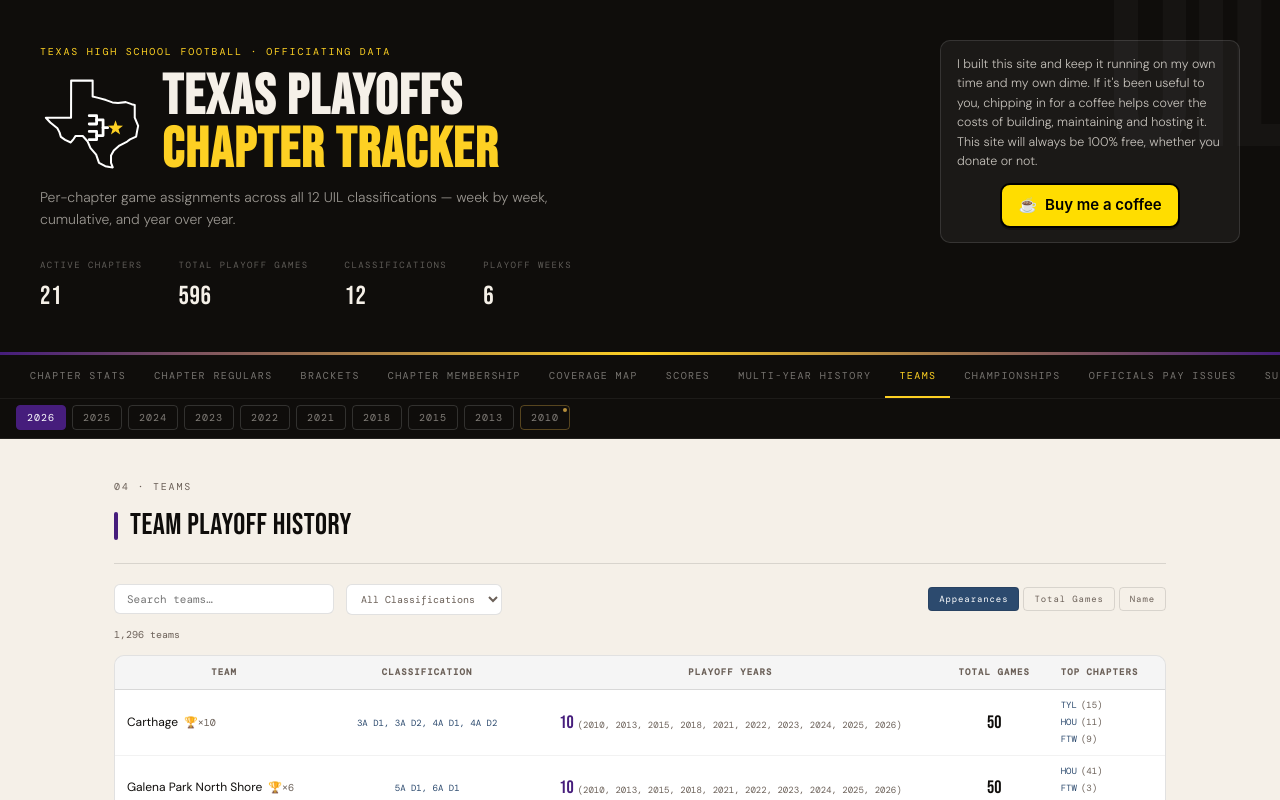
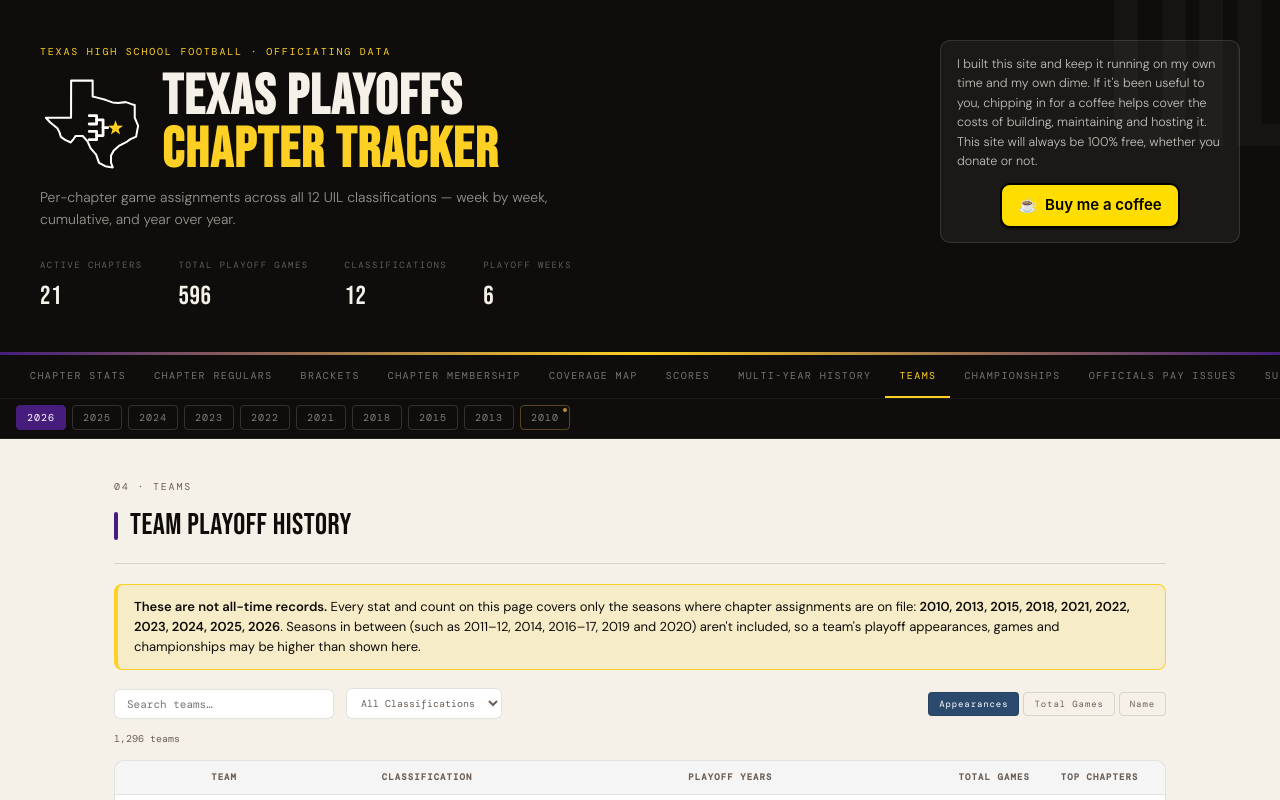
Before and after one commit to colemic2006/texasplayoffs, a React (Vite) app: page / in a window 1280 px wide. Both pictures are taken after a click on the button "TEAMS". Shown: the top 800 px of the page. Built offline with nearby package versions, Linux system fonts and the light colour scheme.

Commit message:
Teams page: not-all-time-records note
Co-Authored-By: Claude Opus 5.5 <noreply@anthropic.com>
Claude-Session: https://claude.ai/code/session_01BMNz1h9oErPrBeApAqNHEj

```diff
--- a/src/components/TeamsView.jsx
+++ b/src/components/TeamsView.jsx
@@ -200,6 +200,12 @@ export default function TeamsView({ allData, years }) {
       }}>
         <div style={{ width:4, height:28, borderRadius:2, background:'var(--burnt)', flexShrink:0 }} />
         Team Playoff History
+      </div>
+
+      <div style={{ background:'rgba(253,208,35,0.16)', border:'1px solid var(--gold)', borderLeft:'4px solid var(--gold)', borderRadius:8, padding:'12px 16px', marginBottom:18, fontSize:13, lineHeight:1.55, color:'var(--ink)' }}>
+        <strong>These are not all-time records.</strong> Every stat and count on this page covers only the seasons where chapter assignments are on file:{' '}
+        <strong>{[...years].filter(y => allData[y]?.games?.length).sort((a, b) => a - b).join(', ')}</strong>. Seasons in between (such as 2011–12, 2014, 2016–17, 2019 and 2020)
+        aren't included, so a team's playoff appearances, games and championships may be higher than shown here.
       </div>
 
       <HomeChapterCoverage />
```
